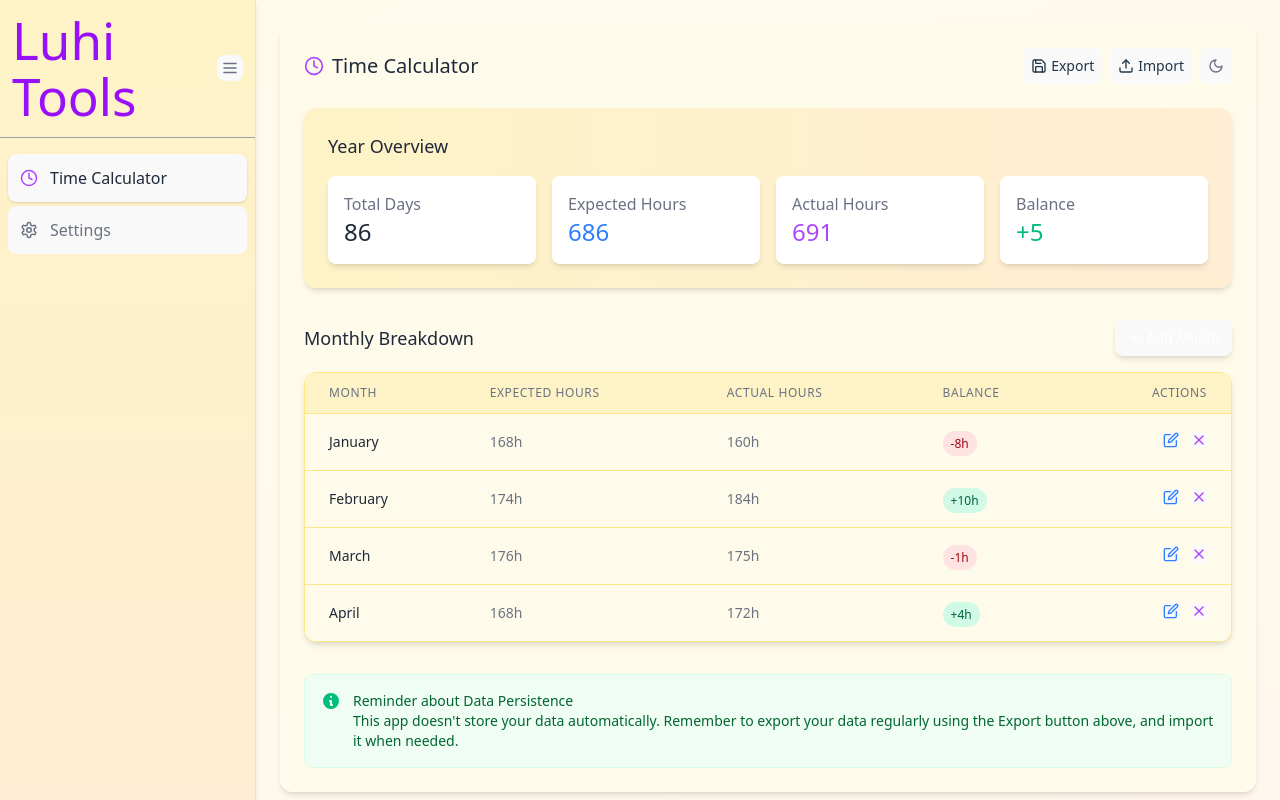
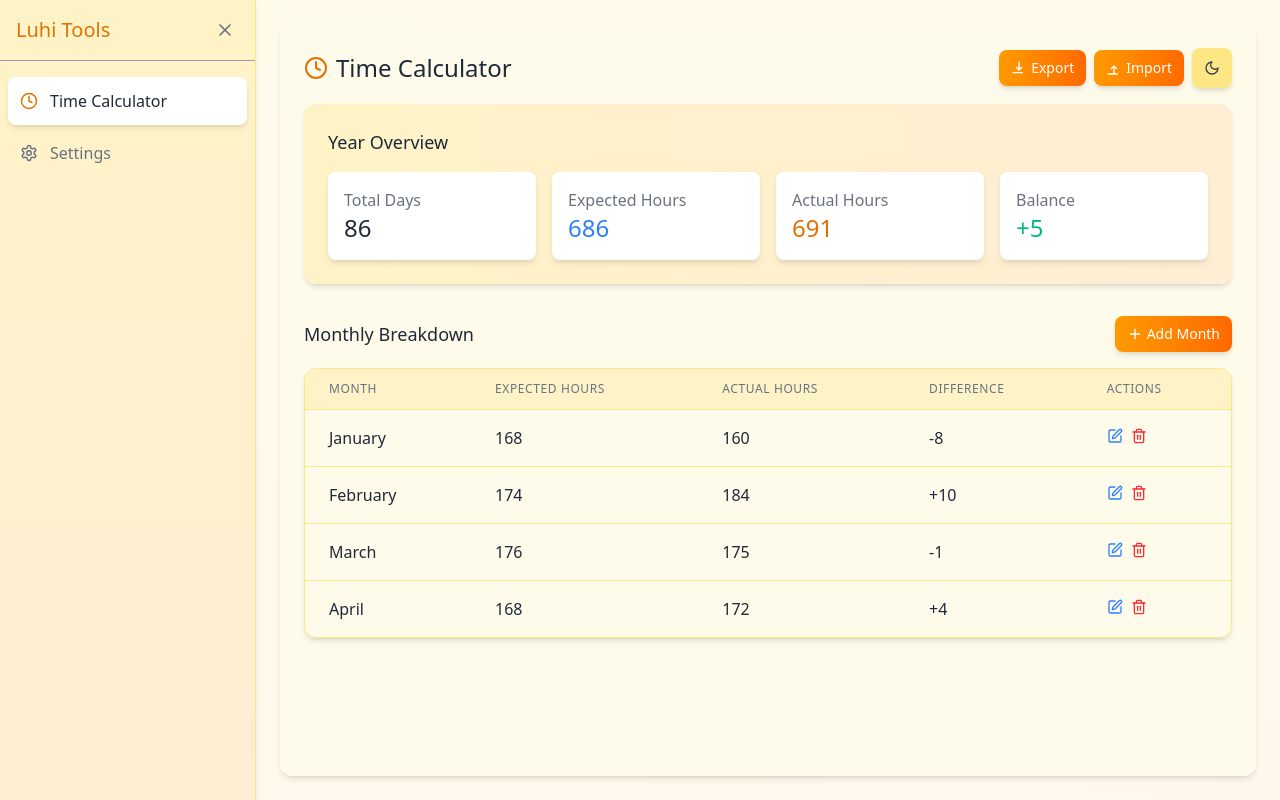
Before and after one commit to Joseph101GH/luhi-tools, a React (Vite) app: page / in a window 1280 px wide. Built offline with nearby package versions, Linux system fonts and the light colour scheme.

Commit message:
Public ready 2

```diff
--- a/src/App.tsx
+++ b/src/App.tsx
@@ -1,10 +1,23 @@
 import React, { useState } from 'react';
-import { Menu, X, Clock, Settings, Moon, Sun, Save, Upload } from 'lucide-react';
+import { Menu, X, Clock, Settings, Moon, Sun, Save, Upload, Edit, Trash2, Plus } from 'lucide-react';
+
+interface MonthData {
+  name: string;
+  expected: number;
+  actual: number;
+  diff: number;
+}
 
 const App: React.FC = () => {
   const [isSidebarOpen, setSidebarOpen] = useState(true);
   const [activeTool, setActiveTool] = useState('time');
   const [darkMode, setDarkMode] = useState(false);
+  const [months, setMonths] = useState<MonthData[]>([
+    { name: "January", expected: 168, actual: 160, diff: -8 },
+    { name: "February", expected: 174, actual: 184, diff: 10 },
+    { name: "March", expected: 176, actual: 175, diff: -1 },
+    { name: "April", expected: 168, actual: 172, diff: 4 },
+  ]);
 
   const tools = [
     { id: 'time', name: 'Time Calculator', icon: <Clock size={18} /> },
@@ -28,30 +41,62 @@ const App: React.FC = () => {
     border: darkMode ? 'border-gray-700' : 'border-amber-200',
     highlight: darkMode
       ? 'from-gray-700 to-gray-800'
-      : 'from-gradient-to-r from-amber-100 to-orange-100',
+      : 'from-amber-100 to-orange-100',
     statCard: darkMode
       ? 'bg-gray-700'
       : 'bg-white bg-opacity-60 backdrop-blur-sm',
     tipBg: darkMode ? 'bg-gray-700' : 'bg-green-50 bg-opacity-70',
     tipText: darkMode ? 'text-gray-300' : 'text-green-800',
-    primaryButton: 'bg-purple-500 hover:bg-purple-600 text-white',
-    secondaryButton: 'bg-transparent hover:bg-gray-200 hover:bg-opacity-20 border border-gray-300 dark:border-gray-600',
-    primaryText: 'text-purple-500',
+    primaryButton: darkMode
+      ? '!bg-gradient-to-r !from-amber-600 !to-orange-600 hover:!from-amber-700 hover:!to-orange-700 !text-white'
+      : '!bg-gradient-to-r !from-amber-500 !to-orange-500 hover:!from-amber-600 hover:!to-orange-600 !text-white',
+    secondaryButton: darkMode
+      ? '!bg-gray-700 hover:!bg-gray-600 !text-white'
+      : '!bg-white hover:!bg-gray-100 !text-gray-700',
+    primaryText: 'text-amber-600',
     secondaryText: 'text-blue-500',
     accentText: 'text-emerald-500',
     toggleButton: darkMode
-      ? 'bg-gray-700 hover:bg-gray-600'
-      : 'bg-amber-200 hover:bg-amber-300'
+      ? '!bg-gray-700 hover:!bg-gray-600 !text-white'
+      : '!bg-amber-200 hover:!bg-amber-300 !text-gray-700'
+  };
+
+  // Function to edit a month
+  const handleEditMonth = (index: number) => {
+    const monthToEdit = months[index];
+    // In a real app, you would show a form/modal here
+    const newExpected = prompt(`Enter new expected hours for ${monthToEdit.name}:`, monthToEdit.expected.toString());
+    const newActual = prompt(`Enter new actual hours for ${monthToEdit.name}:`, monthToEdit.actual.toString());
+
+    if (newExpected !== null && newActual !== null) {
+      const expected = parseFloat(newExpected);
+      const actual = parseFloat(newActual);
+
+      if (!isNaN(expected) && !isNaN(actual)) {
+        const updatedMonths = [...months];
+        updatedMonths[index] = {
+          ...updatedMonths[index],
+          expected,
+          actual,
+          diff: actual - expected
+        };
+        setMonths(updatedMonths);
+      }
+    }
+  };
+
+  // Function to delete a month
+  const handleDeleteMonth = (index: number) => {
+    if (window.confirm(`Are you sure you want to delete ${months[index].name}?`)) {
+      const updatedMonths = [...months];
+      updatedMonths.splice(index, 1);
+      setMonths(updatedMonths);
+    }
   };
 
   const handleExportData = () => {
     const timeData = {
-      months: [
-        { name: "January", expected: 168, actual: 160, diff: -8 },
-        { name: "February", expected: 174, actual: 184, diff: 10 },
-        { name: "March", expected: 176, actual: 175, diff: -1 },
-        { name: "April", expected: 168, actual: 172, diff: 4 },
-      ]
+      months: months
     };
 
     const dataStr = JSON.stringify(timeData, null, 2);
@@ -65,32 +110,77 @@ const App: React.FC = () => {
     linkElement.click();
   };
 
+  const handleImportData = () => {
+    const input = document.createElement('input');
+    input.type = 'file';
+    input.accept = '.json';
+
+    input.onchange = (e) => {
+      const target = e.target as HTMLInputElement;
+      if (!target.files?.length) return;
+
+      const file = target.files[0];
+      const reader = new FileReader();
+
+      reader.onload = (event) => {
+        try {
+          const result = event.target?.result as string;
+          const data = JSON.parse(result);
+
+          if (data && Array.isArray(data.months)) {
+            setMonths(data.months);
+          } else {
+            alert('Invalid file format. Expected a JSON with a months array.');
+          }
+        } catch (error) {
+          alert('Error parsing the file: ' + error);
+        }
+      };
+
+      reader.readAsText(file);
+    };
+
+    input.click();
+  };
+
+  // Calculate totals
+  const totals = months.reduce((acc, month) => {
+    acc.expected += month.expected;
+    acc.actual += month.actual;
+    acc.diff += month.diff;
+    return acc;
+  }, { expected: 0, actual: 0, diff: 0 });
+
+  // Approximate work days based on 8 hours per day
+  const totalDays = Math.round(totals.expected / 8);
+
   const TimeCalculator = () => (
     <div className={`${theme.card} rounded-xl shadow-md p-6 min-h-full backdrop-blur-sm`}>
-      <div className="flex justify-between items-center mb-6">
-        <h2 className={`text-xl font-medium ${theme.text} flex items-center gap-2`}>
-          <Clock className={theme.primaryText} size={20} />
+      <div className="flex justify-between items-center mb-4">
+        <h2 className={`text-2xl font-medium ${theme.text} flex items-center gap-2`}>
+          <Clock className={theme.primaryText} size={24} />
           <span>Time Calculator</span>
         </h2>
-        <div className="flex gap-2">
+        <div className="flex items-center gap-2">
           <button
             onClick={handleExportData}
-            className={`p-2 rounded-lg ${theme.secondaryButton} transition-colors flex items-center gap-1`}
+            className={`${theme.primaryButton} !px-3 !py-2 !rounded-lg !text-sm !flex !items-center !gap-1 !shadow-md`}
+            title="Export time data as JSON"
           >
-            <Save size={16} />
-            <span className="text-sm">Export</span>
+            <svg xmlns="http://www.w3.org/2000/svg" width="16" height="16" viewBox="0 0 24 24" fill="none" stroke="currentColor" strokeWidth="2" strokeLinecap="round" strokeLinejoin="round"><path d="M12 3v12m0 0 4-4m-4 4-4-4m-5 8h14"></path></svg> Export
           </button>
           <button
-            className={`p-2 rounded-lg ${theme.secondaryButton} transition-colors flex items-center gap-1`}
+            onClick={handleImportData}
+            className={`${theme.primaryButton} !px-3 !py-2 !rounded-lg !text-sm !flex !items-center !gap-1 !shadow-md`}
+            title="Import time data from JSON"
           >
-            <Upload size={16} />
-            <span className="text-sm">Import</span>
+            <svg xmlns="http://www.w3.org/2000/svg" width="16" height="16" viewBox="0 0 24 24" fill="none" stroke="currentColor" strokeWidth="2" strokeLinecap="round" strokeLinejoin="round"><path d="M12 21V9m0 0 4 4m-4-4-4 4m-5 8h14"></path></svg> Import
           </button>
           <button
             onClick={() => setDarkMode(!darkMode)}
-            className={`p-2 rounded-lg ${theme.toggleButton} transition-colors`}
+            className={`${theme.toggleButton} !p-2 !rounded-lg !shadow-md !h-10 !w-10 !flex !items-center !justify-center`}
           >
-            {darkMode ? <Sun size={16} className="text-yellow-400" /> : <Moon size={16} className="text-gray-500" />}
+            {darkMode ? <Sun size={16} className="text-yellow-400" /> : <Moon size={16} className="text-gray-700" />}
           </button>
         </div>
       </div>
@@ -100,19 +190,21 @@ const App: React.FC = () => {
         <div className="grid grid-cols-2 md:grid-cols-4 gap-4">
           <div className={`${theme.statCard} p-4 rounded-lg shadow-md`}>
             <div className={theme.textMuted}>Total Days</div>
-            <div className={`text-2xl font-medium ${theme.text}`}>86</div>
+            <div className={`text-2xl font-medium ${theme.text}`}>{totalDays}</div>
           </div>
           <div className={`${theme.statCard} p-4 rounded-lg shadow-md`}>
             <div className={theme.textMuted}>Expected Hours</div>
-            <div className={`text-2xl font-medium ${theme.secondaryText}`}>686</div>
+            <div className={`text-2xl font-medium ${theme.secondaryText}`}>{totals.expected}</div>
           </div>
           <div className={`${theme.statCard} p-4 rounded-lg shadow-md`}>
             <div className={theme.textMuted}>Actual Hours</div>
-            <div className={`text-2xl font-medium ${theme.primaryText}`}>691</div>
+            <div className={`text-2xl font-medium ${theme.primaryText}`}>{totals.actual}</div>
           </div>
           <div className={`${theme.statCard} p-4 rounded-lg shadow-md`}>
             <div className={theme.textMuted}>Balance</div>
-            <div className={`text-2xl font-medium ${theme.accentText}`}>+5</div>
+            <div className={`text-2xl font-medium ${theme.accentText}`}>
+              {totals.diff > 0 ? '+' : ''}{totals.diff}
+            </div>
           </div>
         </div>
       </div>
@@ -120,8 +212,24 @@ const App: React.FC = () => {
       <div className="space-y-4">
         <div className="flex justify-between items-center">
           <h3 className={`text-lg font-medium ${theme.text}`}>Monthly Breakdown</h3>
-          <button className={`${theme.primaryButton} px-3 py-2 rounded-lg text-sm flex items-center gap-1 transition-colors shadow-md`}>
-            <svg xmlns="http://www.w3.org/2000/svg" width="16" height="16" viewBox="0 0 24 24" fill="none" stroke="currentColor" strokeWidth="2" strokeLinecap="round" strokeLinejoin="round"><path d="M5 12h14"></path><path d="M12 5v14"></path></svg> Add Month
+          <button
+            className={`${theme.primaryButton} !px-3 !py-2 !rounded-lg !text-sm !flex !items-center !gap-1 !shadow-md`}
+            onClick={() => {
+              const name = prompt("Enter month name:");
+              const expected = parseFloat(prompt("Enter expected hours:") || "0");
+              const actual = parseFloat(prompt("Enter actual hours:") || "0");
+
+              if (name && !isNaN(expected) && !isNaN(actual)) {
+                setMonths([...months, {
+                  name,
+                  expected,
+                  actual,
+                  diff: actual - expected
+                }]);
+              }
+            }}
+          >
+            <Plus size={16} /> Add Month
           </button>
         </div>
 
@@ -139,47 +247,32 @@ const App: React.FC = () => {
                   Actual Hours
                 </th>
                 <th scope="col" className={`px-6 py-3 text-left text-xs font-medium ${theme.textMuted} uppercase tracking-wider`}>
-                  Balance
+                  Difference
                 </th>
-                <th scope="col" className={`px-6 py-3 text-right text-xs font-medium ${theme.textMuted} uppercase tracking-wider`}>
+                <th scope="col" className={`px-6 py-3 text-left text-xs font-medium ${theme.textMuted} uppercase tracking-wider`}>
                   Actions
                 </th>
               </tr>
             </thead>
-            <tbody className={`${theme.card} divide-y ${theme.tableDivide}`}>
-              {[
-                { name: "January", expected: 168, actual: 160, diff: -8 },
-                { name: "February", expected: 174, actual: 184, diff: 10 },
-                { name: "March", expected: 176, actual: 175, diff: -1 },
-                { name: "April", expected: 168, actual: 172, diff: 4 },
-              ].map((month, i) => (
-                <tr key={i} className={theme.tableRow}>
-                  <td className={`px-6 py-4 whitespace-nowrap text-sm font-medium ${theme.text}`}>
-                    {month.name}
-                  </td>
-                  <td className={`px-6 py-4 whitespace-nowrap text-sm ${theme.textMuted}`}>
-                    {month.expected}h
-                  </td>
-                  <td className={`px-6 py-4 whitespace-nowrap text-sm ${theme.textMuted}`}>
-                    {month.actual}h
-                  </td>
+            <tbody className={`${theme.text} divide-y ${theme.tableDivide}`}>
+              {months.map((month, index) => (
+                <tr key={index} className={theme.tableRow}>
+                  <td className="px-6 py-4 whitespace-nowrap">{month.name}</td>
+                  <td className="px-6 py-4 whitespace-nowrap">{month.expected}</td>
+                  <td className="px-6 py-4 whitespace-nowrap">{month.actual}</td>
+                  <td className="px-6 py-4 whitespace-nowrap">{month.diff > 0 ? '+' : ''}{month.diff}</td>
                   <td className="px-6 py-4 whitespace-nowrap">
-                    <span className={`px-2 py-1 text-xs rounded-full ${
-                      month.diff > 0
-                        ? darkMode ? 'bg-gray-600 text-emerald-400' : 'bg-emerald-100 text-emerald-800'
-                        : month.diff < 0
-                        ? darkMode ? 'bg-gray-600 text-red-400' : 'bg-red-100 text-red-800'
-                        : darkMode ? 'bg-gray-600 text-gray-300' : 'bg-gray-100 text-gray-800'
-                    }`}>
-                      {month.diff > 0 ? '+' : ''}{month.diff}h
-                    </span>
-                  </td>
-                  <td className="px-6 py-4 whitespace-nowrap text-right text-sm">
-                    <button className={`${theme.secondaryText} hover:opacity-80 mr-3`}>
-                      <svg xmlns="http://www.w3.org/2000/svg" width="16" height="16" viewBox="0 0 24 24" fill="none" stroke="currentColor" strokeWidth="2" strokeLinecap="round" strokeLinejoin="round"><path d="M11 4H4a2 2 0 0 0-2 2v14a2 2 0 0 0 2 2h14a2 2 0 0 0 2-2v-7"></path><path d="M18.5 2.5a2.121 2.121 0 0 1 3 3L12 15l-4 1 1-4 9.5-9.5z"></path></svg>
+                    <button
+                      onClick={() => handleEditMonth(index)}
+                      className="text-blue-500 hover:text-blue-700 mr-2"
+                    >
+                      <Edit size={16} />
                     </button>
-                    <button className={`${theme.primaryText} hover:opacity-80`}>
-                      <svg xmlns="http://www.w3.org/2000/svg" width="16" height="16" viewBox="0 0 24 24" fill="none" stroke="currentColor" strokeWidth="2" strokeLinecap="round" strokeLinejoin="round"><path d="M18 6 6 18"></path><path d="m6 6 12 12"></path></svg>
+                    <button
+                      onClick={() => handleDeleteMonth(index)}
+                      className="text-red-500 hover:text-red-700"
+                    >
+                      <Trash2 size={16} />
                     </button>
                   </td>
                 </tr>
@@ -188,37 +281,25 @@ const App: React.FC = () => {
           </table>
         </div>
       </div>
-
-      <div className={`mt-8 p-4 ${theme.tipBg} border ${darkMode ? 'border-gray-600' : 'border-green-100'} rounded-lg flex items-start gap-3`}>
-        <div className={theme.accentText}>
-          <svg xmlns="http://www.w3.org/2000/svg" className="h-5 w-5" viewBox="0 0 20 20" fill="currentColor">
-            <path fillRule="evenodd" d="M18 10a8 8 0 11-16 0 8 8 0 0116 0zm-7-4a1 1 0 11-2 0 1 1 0 012 0zM9 9a1 1 0 000 2v3a1 1 0 001 1h1a1 1 0 100-2v-3a1 1 0 00-1-1H9z" clipRule="evenodd" />
-          </svg>
-        </div>
-        <div className={`text-sm ${theme.tipText}`}>
-          <p className="font-medium">Reminder about Data Persistence</p>
-          <p>This app doesn't store your data automatically. Remember to export your data regularly using the Export button above, and import it when needed.</p>
-        </div>
-      </div>
     </div>
   );
 
   const SettingsPage = () => (
     <div className={`${theme.card} rounded-xl shadow-md p-6 min-h-full backdrop-blur-sm`}>
       <div className="flex justify-between items-center mb-6">
-        <h2 className={`text-xl font-medium ${theme.text} flex items-center gap-2`}>
-          <Settings className={theme.primaryText} size={20} />
+        <h2 className={`text-2xl font-medium ${theme.text} flex items-center gap-2`}>
+          <Settings className={theme.primaryText} size={24} />
           <span>Settings</span>
         </h2>
         <button
           onClick={() => setDarkMode(!darkMode)}
-          className={`p-2 rounded-lg ${theme.toggleButton} transition-colors`}
+          className={`${theme.toggleButton} !p-2 !rounded-lg !shadow-md !h-10 !w-10 !flex !items-center !justify-center`}
         >
-          {darkMode ? <Sun size={16} className="text-yellow-400" /> : <Moon size={16} className="text-gray-500" />}
+          {darkMode ? <Sun size={16} className="text-yellow-400" /> : <Moon size={16} className="text-gray-700" />}
         </button>
       </div>
 
-      <div className={`flex items-center justify-center h-64 ${theme.border} border border-dashed rounded-lg`}>
+      <div className={`flex items-center justify-center h-64 ${theme.border} border border-dashed rounded-lg bg-opacity-50 backdrop-blur-sm shadow-inner`}>
         <p className={`text-lg ${theme.textMuted}`}>Settings content will be implemented soon</p>
       </div>
     </div>
@@ -239,14 +320,14 @@ const App: React.FC = () => {
     <div className={`flex h-screen w-screen ${theme.bg}`}>
       {/* Sidebar */}
       <div className={`${isSidebarOpen ? 'w-64' : 'w-16'} flex flex-col ${theme.sidebar} transition-all duration-300 z-10 shadow-md`}>
-        <div className="flex justify-between items-center p-3 border-b border-opacity-20 border-gray-400">
-          {isSidebarOpen && <h1 className="text-lg font-medium text-purple-600">Luhi Tools</h1>}
+        <div className="flex justify-between items-center p-4 border-b border-opacity-20 border-gray-400">
+          {isSidebarOpen && <h1 className="text-xl font-medium text-amber-600">Luhi Tools</h1>}
           <button
             onClick={() => setSidebarOpen(!isSidebarOpen)}
-            className={`p-1 rounded-lg transition-colors text-gray-500 hover:bg-gray-200 hover:bg-opacity-20`}
+            className="p-1 rounded-lg transition-colors text-gray-500 hover:bg-gray-200 hover:bg-opacity-20"
             title={isSidebarOpen ? "Collapse sidebar" : "Expand sidebar"}
           >
-            {isSidebarOpen ? <Menu size={18} /> : <Menu size={18} />}
+            {isSidebarOpen ? <X size={20} /> : <Menu size={20} />}
           </button>
         </div>
 
@@ -255,11 +336,18 @@ const App: React.FC = () => {
             <button
               key={tool.id}
               onClick={() => setActiveTool(tool.id)}
-              className={`flex items-center gap-3 p-3 rounded-lg transition-all ${
+              className={`flex items-center gap-3 !p-3 !py-3 rounded-lg transition-all ${
                 activeTool === tool.id
-                  ? darkMode ? 'bg-purple-900 bg-opacity-50' : 'bg-white bg-opacity-80 shadow-sm'
-                  : darkMode ? 'hover:bg-gray-700' : 'hover:bg-white hover:bg-opacity-40'
+                  ? darkMode ? '!bg-gray-700 !shadow-md' : '!bg-white !bg-opacity-60 !backdrop-blur-sm !shadow-md'
+                  : darkMode ? 'hover:!bg-gray-700 hover:!bg-opacity-50' : 'hover:!bg-white hover:!bg-opacity-40'
               } ${activeTool === tool.id ? theme.text : theme.textMuted}`}
+              style={activeTool === tool.id ? {
+                backgroundColor: darkMode ? '#374151' : 'rgba(255, 255, 255, 0.6)',
+                boxShadow: '0 4px 6px -1px rgba(0, 0, 0, 0.1), 0 2px 4px -1px rgba(0, 0, 0, 0.06)',
+                padding: '0.75rem'
+              } : {
+                padding: '0.75rem'
+              }}
             >
               <div className={activeTool === tool.id ? theme.primaryText : ''}>{tool.icon}</div>
               {isSidebarOpen && <span className={activeTool === tool.id ? 'font-medium' : ''}>{tool.name}</span>}
@@ -274,6 +362,6 @@ const App: React.FC = () => {
       </div>
     </div>
   );
-}
+};
 
 export default App;
--- a/src/index.css
+++ b/src/index.css
@@ -6,24 +6,10 @@
   font-family: system-ui, Avenir, Helvetica, Arial, sans-serif;
   line-height: 1.5;
   font-weight: 400;
-
-  color-scheme: light dark;
-  color: rgba(255, 255, 255, 0.87);
-  background-color: #242424;
-
   font-synthesis: none;
   text-rendering: optimizeLegibility;
   -webkit-font-smoothing: antialiased;
   -moz-osx-font-smoothing: grayscale;
-}
-
-a {
-  font-weight: 500;
-  color: #646cff;
-  text-decoration: inherit;
-}
-a:hover {
-  color: #535bf2;
 }
 
 body {
@@ -33,28 +19,10 @@ body {
   width: 100%;
 }
 
-h1 {
-  font-size: 3.2em;
-  line-height: 1.1;
-}
-
-/* Remove default button styles that conflict with Tailwind */
+/* Basic button reset that preserves padding */
 button {
   background-color: transparent;
   border: none;
   cursor: pointer;
   font-family: inherit;
 }
-
-@media (prefers-color-scheme: light) {
-  :root {
-    color: #213547;
-    background-color: #ffffff;
-  }
-  a:hover {
-    color: #747bff;
-  }
-  button {
-    background-color: #f9f9f9;
-  }
-}
```
